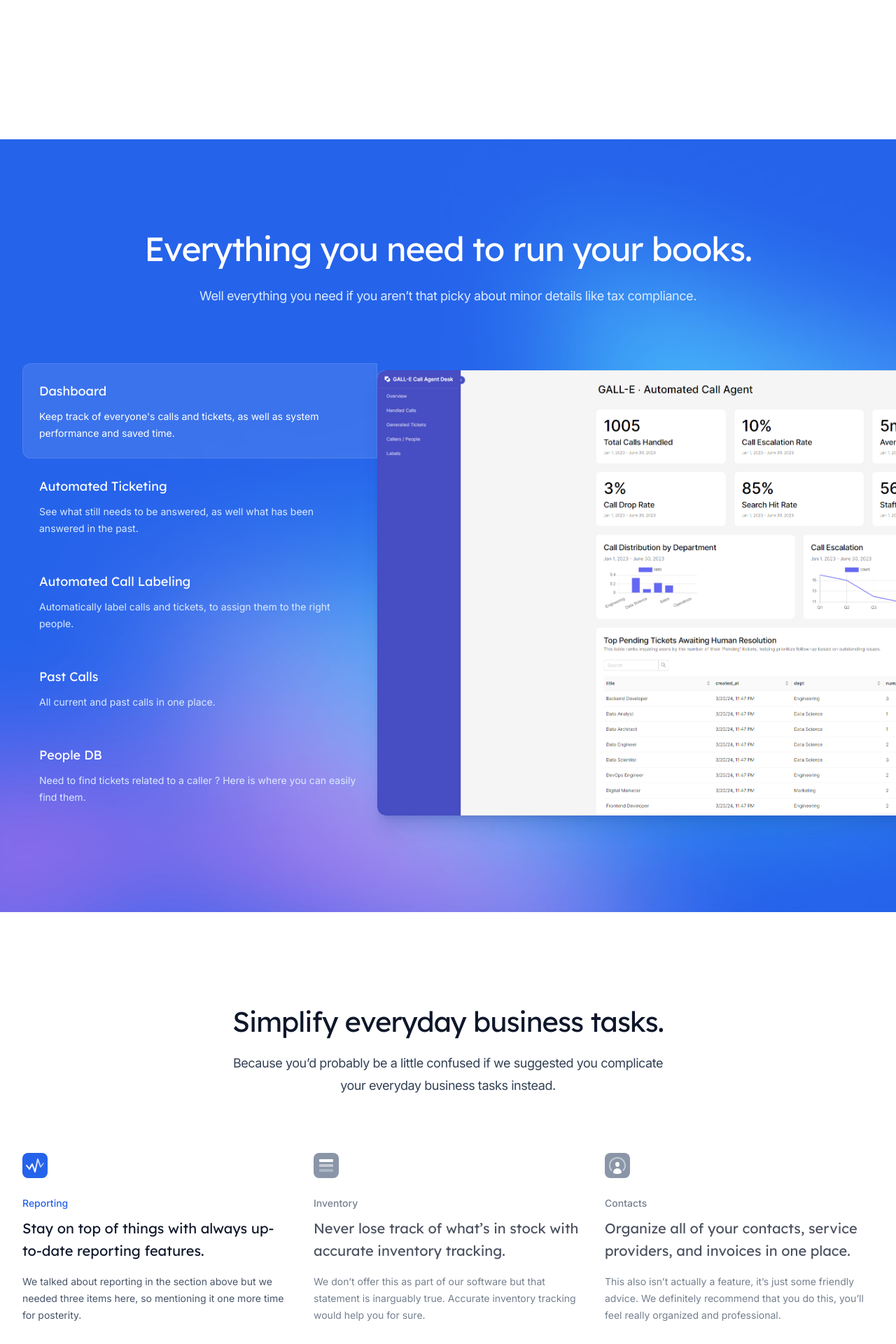
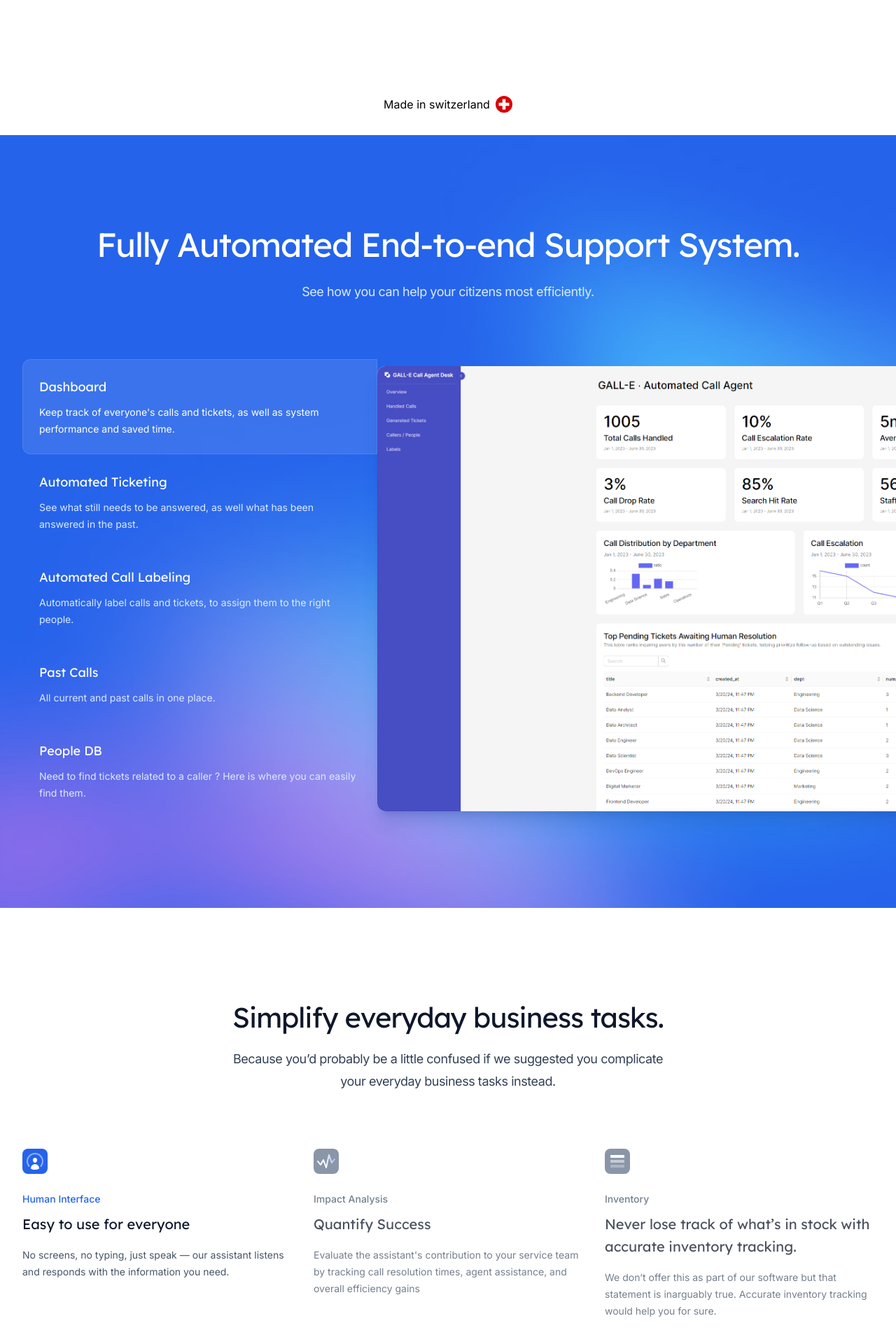
Before and after one commit to house-of-ai-oss/GALL-E, a Next.js app: page / in a window 1280 px wide. Shown: the part 440-2360 px from the top of the page at 70% size. Built offline with nearby package versions, Linux system fonts and the light colour scheme.

Commit message:
Improve secondary features

```diff
--- a/prettier.config.js
+++ b/prettier.config.js
@@ -1,5 +1,5 @@
 module.exports = {
-  singleQuote: true,
+  singleQuote: false,
   semi: false,
   plugins: [require('prettier-plugin-tailwindcss')],
 }
--- a/src/components/Hero.jsx
+++ b/src/components/Hero.jsx
@@ -8,10 +8,11 @@ import logoStatamic from '@/images/logos/statamic.svg'
 import logoStaticKit from '@/images/logos/statickit.svg'
 import logoTransistor from '@/images/logos/transistor.svg'
 import logoTuple from '@/images/logos/tuple.svg'
+import switzerlandSquare from '@/images/logos/switzerland-square.svg'
 
 export function Hero() {
   return (
-    <Container className="pb-16 pt-20 text-center lg:pt-32">
+    <Container className="pb-8 pt-20 text-center lg:pt-32">
       <h1 className="mx-auto max-w-4xl font-display text-5xl font-medium tracking-tight text-slate-900 sm:text-7xl">
         Say hello to{' '}
         <span className="relative whitespace-nowrap text-blue-600">
@@ -29,8 +30,18 @@ export function Hero() {
       <p className="mx-auto mt-6 max-w-2xl text-lg tracking-tight text-slate-700">
         Your new companion in navigating bureaucracy
       </p>
+
       <div className="mt-10 flex justify-center gap-x-6"></div>
       <div className="mt-36 lg:mt-44">
+        <div className="align-bottom">
+          <p className="inline h-6 text-nowrap align-bottom">
+            Made in switzerland
+          </p>
+          <Image
+            src={switzerlandSquare}
+            className=" ml-2 inline h-6 w-auto rounded-full"
+          />
+        </div>
         {/*
 
         <p className="font-display text-base text-slate-900">
--- a/src/components/PrimaryFeatures.jsx
+++ b/src/components/PrimaryFeatures.jsx
@@ -78,11 +78,10 @@ export function PrimaryFeatures() {
       <Container className="relative">
         <div className="max-w-2xl md:mx-auto md:text-center xl:max-w-none">
           <h2 className="font-display text-3xl tracking-tight text-white sm:text-4xl md:text-5xl">
-            Everything you need to run your books.
+            Fully Automated End-to-end Support System.
           </h2>
           <p className="mt-6 text-lg tracking-tight text-blue-100">
-            Well everything you need if you aren’t that picky about minor
-            details like tax compliance.
+            See how you can help your citizens most efficiently.
           </p>
         </div>
         <Tab.Group
--- a/src/components/SecondaryFeatures.jsx
+++ b/src/components/SecondaryFeatures.jsx
@@ -1,19 +1,41 @@
-import { useId } from 'react'
-import Image from 'next/image'
-import { Tab } from '@headlessui/react'
-import clsx from 'clsx'
+import { useId } from "react"
+import Image from "next/image"
+import { Tab } from "@headlessui/react"
+import clsx from "clsx"
 
-import { Container } from '@/components/Container'
-import screenshotDashboard from '@/images/screenshots/dashboard.png'
-import screenshotLabels from '@/images/screenshots/labels.png'
-import screenshotTickets from '@/images/screenshots/tickets.png'
+import { Container } from "@/components/Container"
+import screenshotDashboard from "@/images/screenshots/dashboard.png"
+import screenshotLabels from "@/images/screenshots/labels.png"
+import screenshotTickets from "@/images/screenshots/tickets.png"
 
 const features = [
   {
-    name: 'Reporting',
-    summary: 'Stay on top of things with always up-to-date reporting features.',
+    name: "Human Interface",
+    summary: "Easy to use for everyone",
     description:
-      'We talked about reporting in the section above but we needed three items here, so mentioning it one more time for posterity.',
+      "No screens, no typing, just speak — our assistant listens and responds with the information you need.",
+    image: screenshotLabels,
+    icon: function ContactsIcon() {
+      return (
+        <>
+          <path
+            opacity=".5"
+            d="M25.778 25.778c.39.39 1.027.393 1.384-.028A11.952 11.952 0 0 0 30 18c0-6.627-5.373-12-12-12S6 11.373 6 18c0 2.954 1.067 5.659 2.838 7.75.357.421.993.419 1.384.028.39-.39.386-1.02.036-1.448A9.959 9.959 0 0 1 8 18c0-5.523 4.477-10 10-10s10 4.477 10 10a9.959 9.959 0 0 1-2.258 6.33c-.35.427-.354 1.058.036 1.448Z"
+            fill="#fff"
+          />
+          <path
+            d="M12 28.395V28a6 6 0 0 1 12 0v.395A11.945 11.945 0 0 1 18 30c-2.186 0-4.235-.584-6-1.605ZM21 16.5c0-1.933-.5-3.5-3-3.5s-3 1.567-3 3.5 1.343 3.5 3 3.5 3-1.567 3-3.5Z"
+            fill="#fff"
+          />
+        </>
+      )
+    },
+  },
+  {
+    name: "Impact Analysis",
+    summary: "Quantify Success",
+    description:
+      "Evaluate the assistant's contribution to your service team by tracking call resolution times, agent assistance, and overall efficiency gains",
     image: screenshotDashboard,
     icon: function ReportingIcon() {
       let id = useId()
@@ -44,11 +66,11 @@ const features = [
     },
   },
   {
-    name: 'Inventory',
+    name: "Inventory",
     summary:
-      'Never lose track of what’s in stock with accurate inventory tracking.',
+      "Never lose track of what’s in stock with accurate inventory tracking.",
     description:
-      'We don’t offer this as part of our software but that statement is inarguably true. Accurate inventory tracking would help you for sure.',
+      "We don’t offer this as part of our software but that statement is inarguably true. Accurate inventory tracking would help you for sure.",
     image: screenshotTickets,
     icon: function InventoryIcon() {
       return (
@@ -71,41 +93,18 @@ const features = [
       )
     },
   },
-  {
-    name: 'Contacts',
-    summary:
-      'Organize all of your contacts, service providers, and invoices in one place.',
-    description:
-      'This also isn’t actually a feature, it’s just some friendly advice. We definitely recommend that you do this, you’ll feel really organized and professional.',
-    image: screenshotLabels,
-    icon: function ContactsIcon() {
-      return (
-        <>
-          <path
-            opacity=".5"
-            d="M25.778 25.778c.39.39 1.027.393 1.384-.028A11.952 11.952 0 0 0 30 18c0-6.627-5.373-12-12-12S6 11.373 6 18c0 2.954 1.067 5.659 2.838 7.75.357.421.993.419 1.384.028.39-.39.386-1.02.036-1.448A9.959 9.959 0 0 1 8 18c0-5.523 4.477-10 10-10s10 4.477 10 10a9.959 9.959 0 0 1-2.258 6.33c-.35.427-.354 1.058.036 1.448Z"
-            fill="#fff"
-          />
-          <path
-            d="M12 28.395V28a6 6 0 0 1 12 0v.395A11.945 11.945 0 0 1 18 30c-2.186 0-4.235-.584-6-1.605ZM21 16.5c0-1.933-.5-3.5-3-3.5s-3 1.567-3 3.5 1.343 3.5 3 3.5 3-1.567 3-3.5Z"
-            fill="#fff"
-          />
-        </>
-      )
-    },
-  },
 ]
 
 function Feature({ feature, isActive, className, ...props }) {
   return (
     <div
-      className={clsx(className, !isActive && 'opacity-75 hover:opacity-100')}
+      className={clsx(className, !isActive && "opacity-75 hover:opacity-100")}
       {...props}
     >
       <div
         className={clsx(
-          'w-9 rounded-lg',
-          isActive ? 'bg-blue-600' : 'bg-slate-500'
+          "w-9 rounded-lg",
+          isActive ? "bg-blue-600" : "bg-slate-500"
         )}
       >
         <svg aria-hidden="true" className="h-9 w-9" fill="none">
@@ -114,8 +113,8 @@ function Feature({ feature, isActive, className, ...props }) {
       </div>
       <h3
         className={clsx(
-          'mt-6 text-sm font-medium',
-          isActive ? 'text-blue-600' : 'text-slate-600'
+          "mt-6 text-sm font-medium",
+          isActive ? "text-blue-600" : "text-slate-600"
         )}
       >
         {feature.name}
@@ -181,8 +180,8 @@ function FeaturesDesktop() {
                   static
                   key={feature.name}
                   className={clsx(
-                    'px-5 transition duration-500 ease-in-out [&:not(:focus-visible)]:focus:outline-none',
-                    featureIndex !== selectedIndex && 'opacity-60'
+                    "px-5 transition duration-500 ease-in-out [&:not(:focus-visible)]:focus:outline-none",
+                    featureIndex !== selectedIndex && "opacity-60"
                   )}
                   style={{ transform: `translateX(-${selectedIndex * 100}%)` }}
                   aria-hidden={featureIndex !== selectedIndex}
```
Also changed, not shown: src/images/logos/switzerland-square.svg (added).
